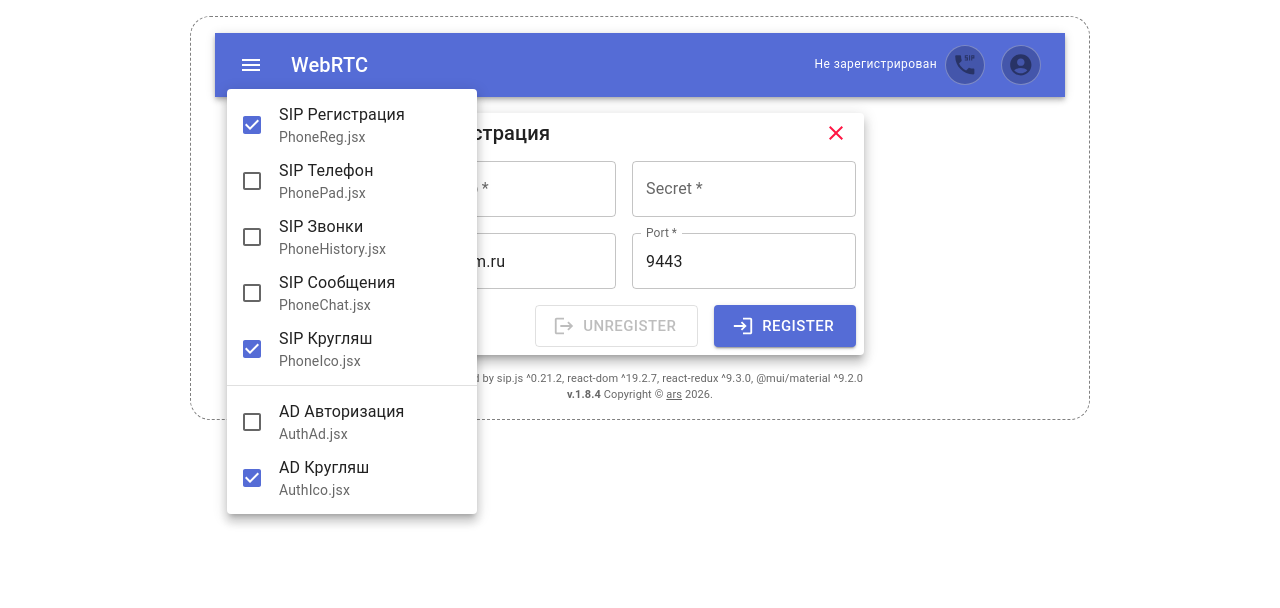
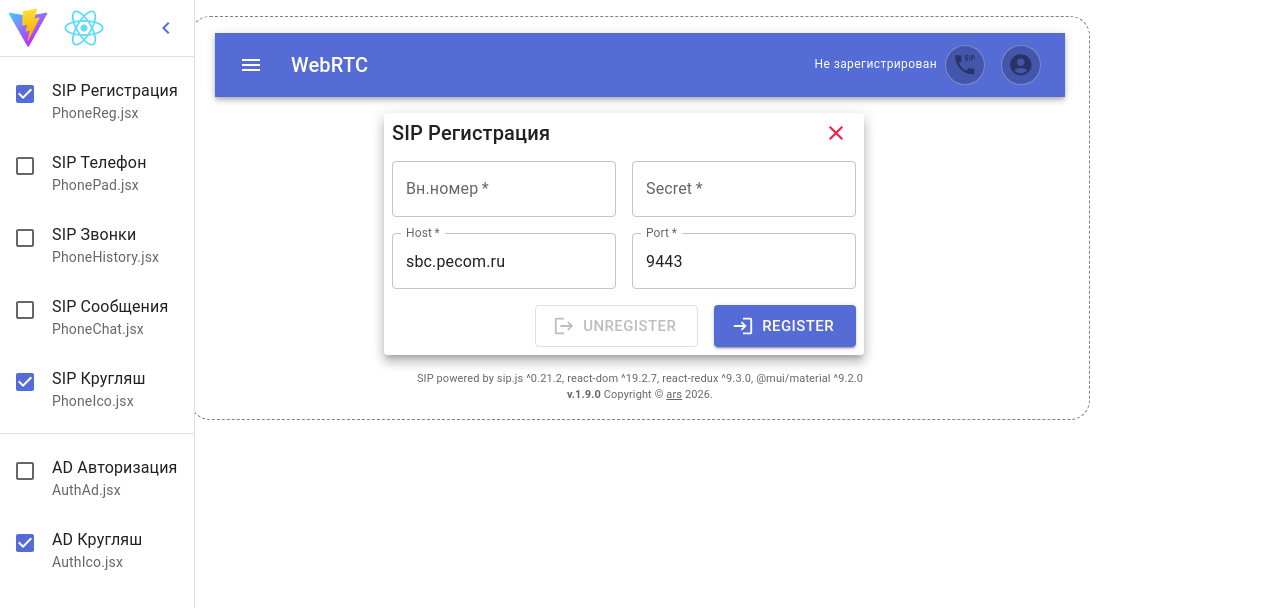
Before and after one commit to ars-anosov/sipjs-react, a React (Vite) app in the folder phone/: page / in a window 1280 px wide. Both pictures are taken after a click on the button 251 px from the left and 65 px from the top of the page. Shown: the top 608 px of the page. Built offline with nearby package versions, Linux system fonts and the light colour scheme.

Commit message:
Ушел от Menu на Drawer.

```diff
--- a/phone/package.json
+++ b/phone/package.json
@@ -1,6 +1,6 @@
 {
   "name": "material-ui-vite",
-  "version": "1.8.4",
+  "version": "1.9.0",
   "private": true,
   "type": "module",
   "scripts": {
--- a/phone/src/components/MenuAppBar.jsx
+++ b/phone/src/components/MenuAppBar.jsx
@@ -9,15 +9,21 @@ import {
   Typography,
   IconButton,
   Popover,
-  Menu,
-  MenuItem,
+  Drawer,
+  List,
+  ListItemButton,
   ListItemText,
   ListItemIcon,
   Checkbox,
   Divider,
 } from '@mui/material'
 
-import MenuIcon         from '@mui/icons-material/Menu';
+import { useTheme } from '@mui/material/styles'
+
+import MenuIcon         from '@mui/icons-material/Menu'
+import ChevronLeftIcon  from '@mui/icons-material/ChevronLeft'
+import ChevronRightIcon from '@mui/icons-material/ChevronRight'
+
 import PhoneIco         from './PhoneIco'
 import AuthIco          from './AuthIco'
 import PhonePad         from './PhonePad'
@@ -48,19 +54,25 @@ function MenuAppBar(props) {
     }
   }, [])
 
+  const theme = useTheme()
+
+  const rawToolbarHeight = theme?.mixins?.toolbar?.minHeight
+  const toolbarHeight = typeof rawToolbarHeight === 'number'
+    ? rawToolbarHeight
+    : (rawToolbarHeight ? parseInt(String(rawToolbarHeight).replace('px', ''), 10) : 64)
+
   const [anchorEl_phoneControl, setAnchorEl_phoneControl] = useState(null)
   const [anchorEl_adControl, setAnchorEl_adControl] = useState(null)
-  const [anchorEl_mainMenu, setAnchorEl_mainMenu] = useState(null)
-  const handleOpenMenu = (event) => setAnchorEl_mainMenu(event.currentTarget)
-  const handleCloseMenu = () => setAnchorEl_mainMenu(null)
+  const [drawerOpen, setDrawerOpen] = useState(false)
+
+  const handleOpenMenu = () => setDrawerOpen(true)
+  const handleCloseMenu = () => setDrawerOpen(false)
 
   const toggleDisplayPhone = (keyName) => {
     phoneControlActions.handleChangeStore(keyName, !phoneControlRdcr[keyName])
-    handleCloseMenu()
   }
   const toggleDisplayAuth = (keyName) => {
     authControlActions.handleChangeStore(keyName, !authControlRdcr[keyName])
-    handleCloseMenu()
   }
 
   return (
@@ -78,19 +90,35 @@ function MenuAppBar(props) {
             <MenuIcon />
           </IconButton>
 
-          <Menu
-            anchorEl={anchorEl_mainMenu}
-            open={Boolean(anchorEl_mainMenu)}
+          <Drawer
+            anchor="left"
+            variant="persistent"
+            open={drawerOpen}
             onClose={handleCloseMenu}
           >
+            <Stack direction="row" spacing={2}
+              sx={{ p: 1, height: toolbarHeight }}
+            >
+              <Box component="img" src="/img/Vite.png" sx={{ height: '100%', width: 'auto' }} alt="Vite" />
+              <Box component="img" src="/img/React.png" sx={{ height: '100%', width: 'auto' }} alt="React" />
+              <Box sx={{ flexGrow: 1 }} />
+              <IconButton onClick={handleCloseMenu} >
+                <ChevronLeftIcon color='primary' />
+              </IconButton>
+            </Stack>
+
+            <Divider />
+
+            <Box role="presentation">
+              <List>
                 {MENU_ITEMS_PHONE.map((item) => {
                   const isChecked = !!phoneControlRdcr[item.key];
                   const labelId = `checkbox-list-label-${item.key}`;
                   return (
-                <MenuItem
+                    <ListItemButton
                       key={item.key}
                       onClick={() => toggleDisplayPhone(item.key)}
-                  sx={{ minWidth: 250 }}
+                      sx={{ alignItems: 'flex-start' }}
                     >
                       <ListItemIcon>
                         <Checkbox
@@ -106,20 +134,22 @@ function MenuAppBar(props) {
                         primary={item.primary}
                         secondary={item.secondary}
                       />
-                </MenuItem>
+                    </ListItemButton>
                   )
                 })}
+              </List>
 
               <Divider />
 
+              <List>
                 {MENU_ITEMS_AUTH.map((item) => {
                   const isChecked = !!authControlRdcr[item.key];
                   const labelId = `checkbox-list-label-${item.key}`;
                   return (
-                <MenuItem
+                    <ListItemButton
                       key={item.key}
                       onClick={() => toggleDisplayAuth(item.key)}
-                  sx={{ minWidth: 250 }}
+                      sx={{ alignItems: 'flex-start' }}
                     >
                       <ListItemIcon>
                         <Checkbox
@@ -135,10 +165,12 @@ function MenuAppBar(props) {
                         primary={item.primary}
                         secondary={item.secondary}
                       />
-                </MenuItem>
+                    </ListItemButton>
                   )
                 })}
-          </Menu>
+              </List>
+            </Box>
+          </Drawer>
 
 
 
```
Also changed, not shown: phone/public/img/React.png (added), phone/public/img/Vite.png (added), 5 other files (tests, documents, lock files or other folders). Lines whose indentation alone changed are shown as unchanged.
